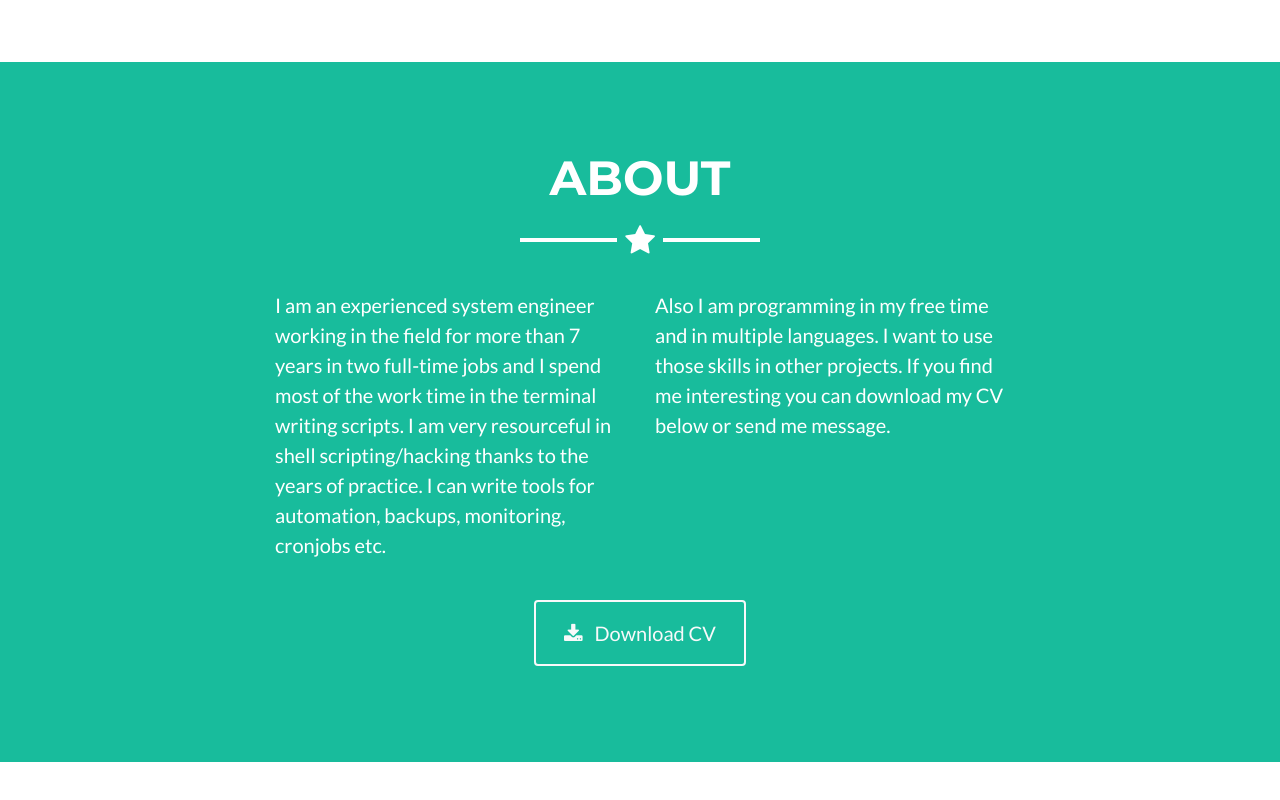
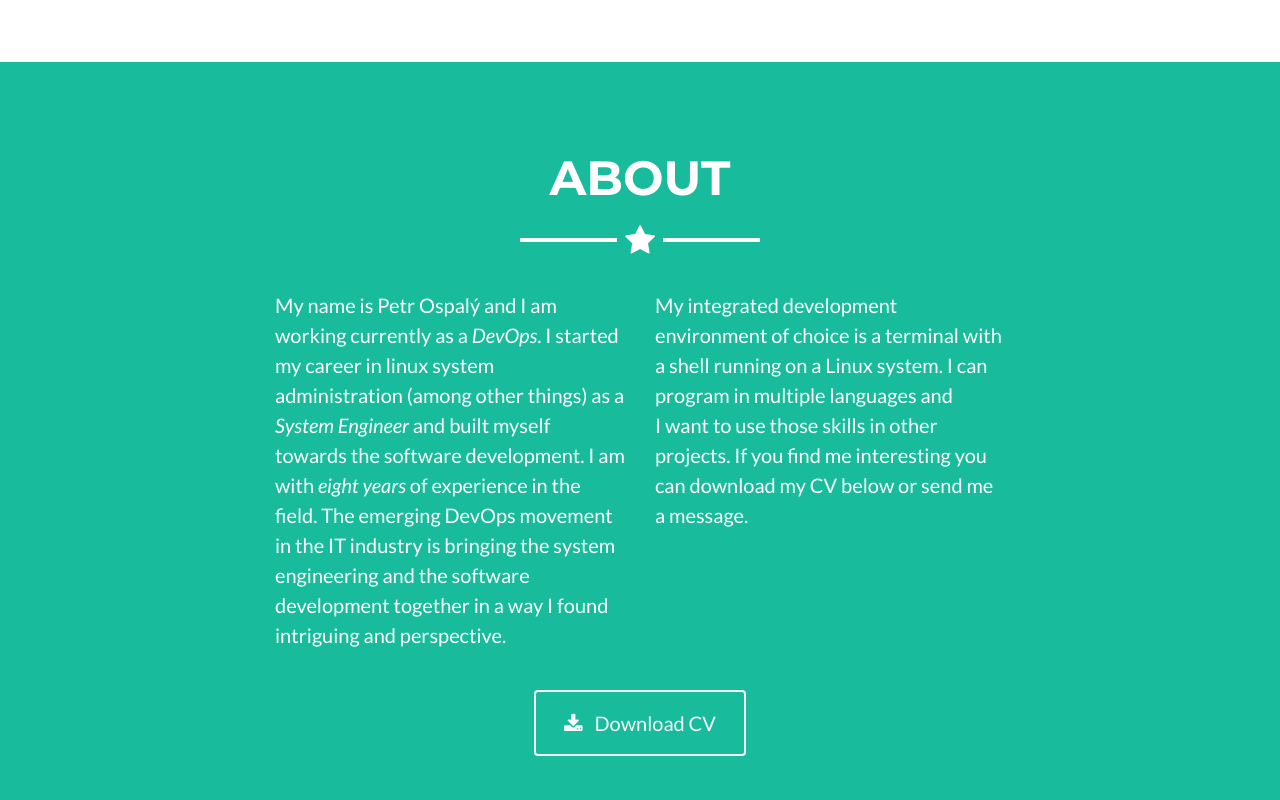
Before and after one commit to ospalax/ospalax.github.io, a plain HTML site: page index.html in a window 1280 px wide. Shown: the part 1418-2218 px from the top of the page. Drawn offline with Linux system fonts and the light colour scheme.

Commit message:
Modify "about" section
Signed-off-by: Petr Ospalý <petr@ospalax.cz>

```diff
--- a/index.html
+++ b/index.html
@@ -58,7 +58,7 @@
         <img class="img-fluid mb-5 d-block mx-auto" src="img/profile-vader.png" alt="">
         <h1 class="text-uppercase mb-0">Petr Ospalý</h1>
         <hr class="star-light">
-        <h2 class="font-weight-light mb-0">Developer/Coder/Programmer - System engineer</h2>
+        <h2 class="font-weight-light mb-0">Programmer, DevOps and System engineer</h2>
       </div>
     </header>
 
@@ -139,10 +139,14 @@
         <hr class="star-light mb-5">
         <div class="row">
           <div class="col-lg-4 ml-auto">
-            <p class="lead">I&nbsp;am an experienced system engineer working in the field for more than 7 years in two full-time jobs and I&nbsp;spend most of the work time in the terminal writing scripts. I&nbsp;am very resourceful in shell scripting/hacking thanks to the years of practice. I&nbsp;can write tools for automation, backups, monitoring, cronjobs etc.</p>
+            <p class="lead">
+              My name is <strong>Petr Ospalý</strong> and I am working currently as a <em>DevOps</em>. I started my career in linux system administration (among other things) as a <em>System Engineer</em> and built myself towards the software development. I&nbsp;am with <em>eight years</em> of experience in the field. The emerging DevOps movement in the IT industry is bringing the system engineering and the software development together in a way I found intriguing and perspective.
+            </p>
           </div>
           <div class="col-lg-4 mr-auto">
-            <p class="lead">Also I&nbsp;am programming in my free time and in multiple languages. I&nbsp;want to use those skills in other projects. If you find me interesting you can download my CV below or send me message.</p>
+            <p class="lead">
+              My integrated development environment of choice is a terminal with a shell running on a Linux system. I&nbsp;can program in multiple languages and I&nbsp;want to use those skills in other projects. If you find me interesting you can download my CV below or send me a message.
+            </p>
           </div>
         </div>
         <div class="text-center mt-4">
```
